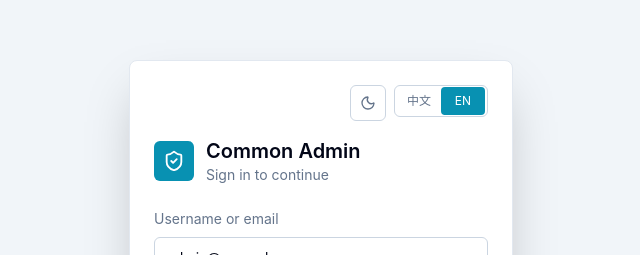
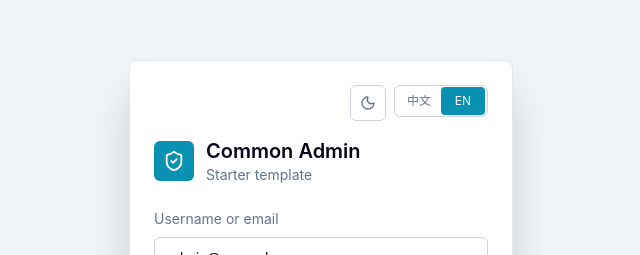
Before and after one commit to Coder-Li/common-admin, a React (Vite) app in the folder apps/admin/: page /login in a window 1280 px wide. Shown: the part 145-400 px from the top of the page, without its empty margins (319-959 px from the left). Built offline with nearby package versions, Linux system fonts and the light colour scheme; no server answers.

Commit message:
feat(admin): apply settings branding

```diff
--- a/apps/admin/src/features/auth/LoginView.tsx
+++ b/apps/admin/src/features/auth/LoginView.tsx
@@ -10,6 +10,7 @@ import { login } from '../../generated/api/endpoints/auth/auth'
 import { LanguageSwitcher } from '../../i18n/LanguageSwitcher'
 import { useI18n } from '../../i18n/useI18n'
 import { getFirstAccessibleRoute } from '../../routes/admin-route-registry'
+import { useBasicSettingsQuery } from '../settings/settings-query'
 import { useAuthStore } from '../../stores/auth-store'
 import { ThemeSwitcher } from '../../theme/ThemeSwitcher'
 
@@ -25,6 +26,10 @@ export function LoginView() {
   const [usernameOrEmail, setUsernameOrEmail] = useState('admin@example.com')
   const [password, setPassword] = useState('Admin123!')
   const [isSubmitting, setIsSubmitting] = useState(false)
+  const basicSettingsQuery = useBasicSettingsQuery()
+  const siteName = basicSettingsQuery.data?.siteName ?? 'Common Admin'
+  const siteSubtitle =
+    basicSettingsQuery.data?.siteSubtitle ?? t('app.subtitle')
 
   async function handleSubmit(event: FormEvent<HTMLFormElement>) {
     event.preventDefault()
@@ -71,10 +76,10 @@ export function LoginView() {
           </div>
           <div>
             <h1 className="text-xl font-semibold tracking-normal">
-              Common Admin
+              {siteName}
             </h1>
             <p className="text-sm text-[var(--color-text-muted)]">
-              {t('auth.signInSubtitle')}
+              {siteSubtitle}
             </p>
           </div>
         </div>
--- a/apps/admin/src/features/settings/settings-query.ts
+++ b/apps/admin/src/features/settings/settings-query.ts
@@ -1,4 +1,8 @@
-import type { QueryClient, QueryKey } from '@tanstack/react-query'
+import { useQuery, type QueryClient, type QueryKey } from '@tanstack/react-query'
+import {
+  getBasicSettings,
+  getGetBasicSettingsQueryKey,
+} from '../../generated/api/endpoints/settings/settings'
 
 function isDictionaryOptionsQueryKey(queryKey: QueryKey) {
   const first = queryKey[0]
@@ -15,3 +19,12 @@ export function invalidateDictionaryOptionQueries(queryClient: QueryClient) {
     predicate: (query) => isDictionaryOptionsQueryKey(query.queryKey),
   })
 }
+
+export function useBasicSettingsQuery() {
+  return useQuery({
+    queryKey: getGetBasicSettingsQueryKey(),
+    queryFn: async () => (await getBasicSettings()) ?? null,
+    staleTime: 5 * 60 * 1000,
+    retry: false,
+  })
+}
--- a/apps/admin/src/layouts/AdminShell.tsx
+++ b/apps/admin/src/layouts/AdminShell.tsx
@@ -18,6 +18,7 @@ import {
   getBreadcrumbsForRoute,
   getVisibleAdminMenuGroups,
 } from '../routes/admin-route-registry'
+import { useBasicSettingsQuery } from '../features/settings/settings-query'
 import { useAuthStore } from '../stores/auth-store'
 import { ThemeSwitcher } from '../theme/ThemeSwitcher'
 import type { UserProfile } from '../types/auth'
@@ -88,6 +89,10 @@ export function AdminShell() {
   const [currentPassword, setCurrentPassword] = useState('')
   const [newPassword, setNewPassword] = useState('')
   const [isChangingPassword, setIsChangingPassword] = useState(false)
+  const basicSettingsQuery = useBasicSettingsQuery()
+  const siteName = basicSettingsQuery.data?.siteName ?? 'Common Admin'
+  const siteSubtitle =
+    basicSettingsQuery.data?.siteSubtitle ?? t('app.subtitle')
 
   useQuery({
     queryKey: ['me', accessToken],
@@ -185,9 +190,9 @@ export function AdminShell() {
             <Lock size={18} />
           </div>
           <div>
-            <p className="font-semibold">Common Admin</p>
+            <p className="font-semibold">{siteName}</p>
             <p className="text-xs text-[var(--color-text-muted)]">
-              {t('app.subtitle')}
+              {siteSubtitle}
             </p>
           </div>
         </div>
```
Also changed, not shown: 2 other files (tests, documents, lock files or other folders).
